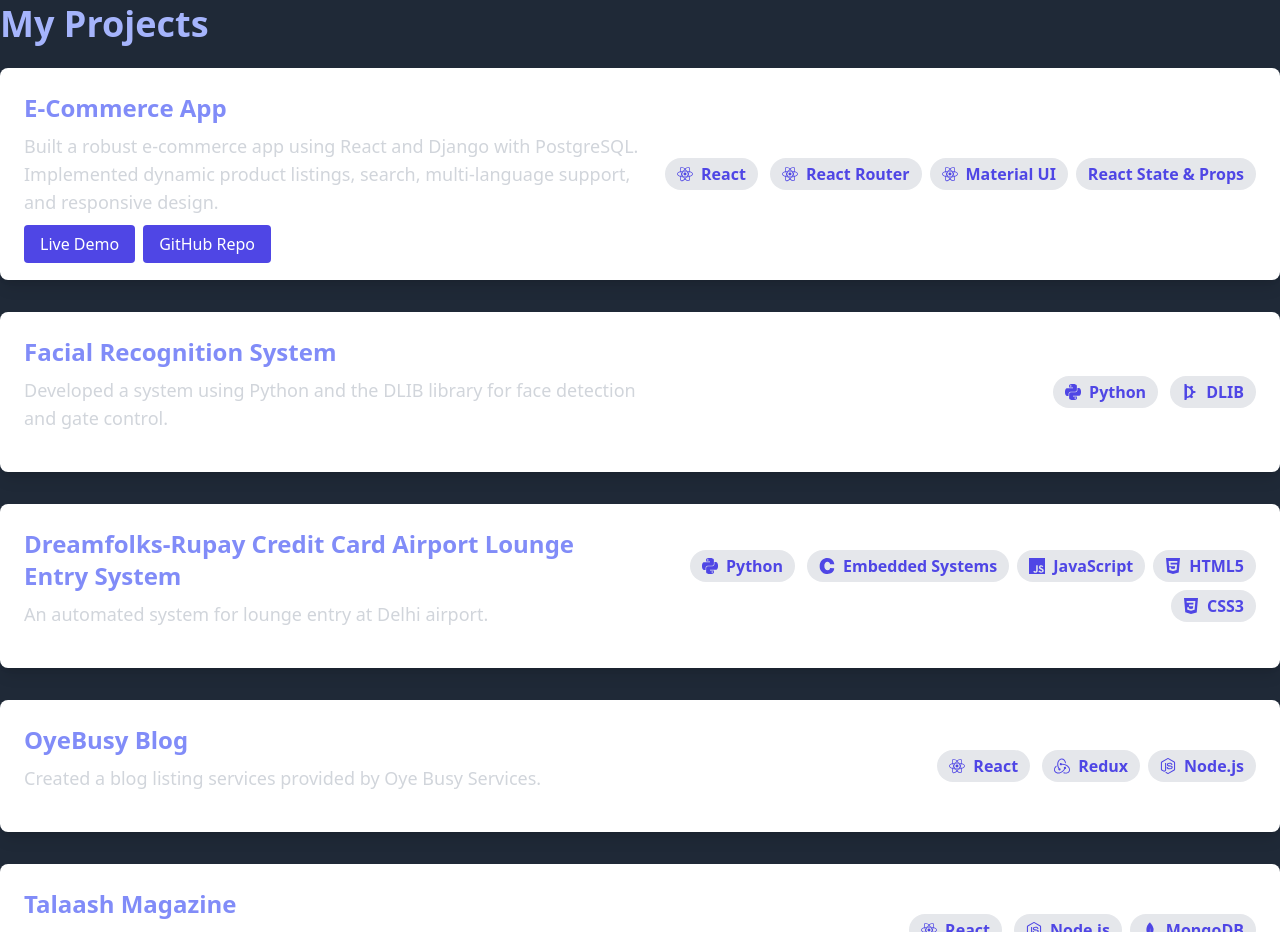
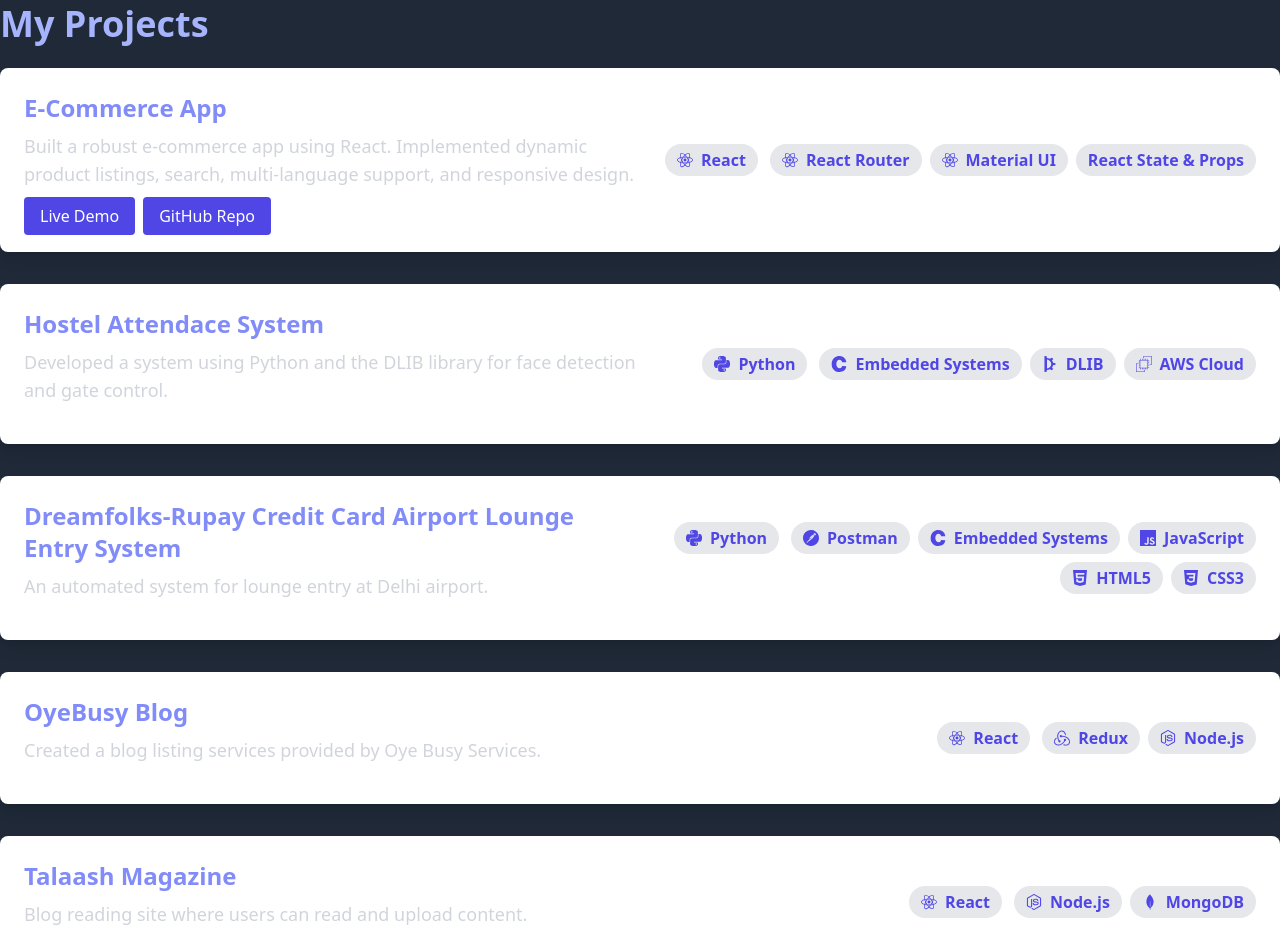
Before and after one commit to KUSHARGAVARMA/my-portfolio, a React (Vite) app: page / in a window 1280 px wide. Shown: the part 1260-2192 px from the top of the page. Built offline with nearby package versions, Linux system fonts and the light colour scheme.

Commit message:
content improvements

```diff
--- a/src/components/Projects.jsx
+++ b/src/components/Projects.jsx
@@ -1,27 +1,27 @@
 import React from 'react';
-import { SiReact, SiJavascript, SiHtml5, SiCss3, SiPython, SiDlib, SiNodedotjs, SiMongodb, SiRedux,SiC} from 'react-icons/si';
+import { SiReact, SiJavascript, SiHtml5, SiCss3, SiPython, SiDlib, SiNodedotjs, SiMongodb, SiRedux,SiC,SiAmazonec2,SiPostman} from 'react-icons/si';
 import { useTheme } from '../ThemeContext';
 
 const projects = [
   {
     title: "E-Commerce App",
-    description: "Built a robust e-commerce app using React and Django with PostgreSQL. Implemented dynamic product listings, search, multi-language support, and responsive design.",
+    description: "Built a robust e-commerce app using React. Implemented dynamic product listings, search, multi-language support, and responsive design.",
     demoLink: "https://mystore-ecom-fe.vercel.app/",
     repoLink: "https://github.com/KUSHARGAVARMA/mystore-ecom-fe",
     technologies: ["React", "React Router", "Material UI", "React State & Props"],
     icons: [<SiReact />, <SiReact />,  <SiReact />],
   },
   {
-    title: "Facial Recognition System",
+    title: "Hostel Attendace System",
     description: "Developed a system using Python and the DLIB library for face detection and gate control.",
-    technologies: ["Python", "DLIB"],
-    icons: [<SiPython />, <SiDlib />],
+    technologies: ["Python", "Embedded Systems","DLIB","AWS Cloud"],
+    icons: [<SiPython />, <SiC/>,<SiDlib />,<SiAmazonec2/>],
   },
   {
     title: "Dreamfolks-Rupay Credit Card Airport Lounge Entry System",
     description: "An automated system for lounge entry at Delhi airport.",
-    technologies: ["Python","Embedded Systems","JavaScript", "HTML5", "CSS3"],
-    icons: [<SiPython/>,<SiC/>,<SiJavascript />, <SiHtml5 />, <SiCss3 />],
+    technologies: ["Python","Postman","Embedded Systems","JavaScript", "HTML5", "CSS3"],
+    icons: [<SiPython/>,<SiPostman/>,<SiC/>,<SiJavascript />, <SiHtml5 />, <SiCss3 />],
   },
   {
     title: "OyeBusy Blog",
```
